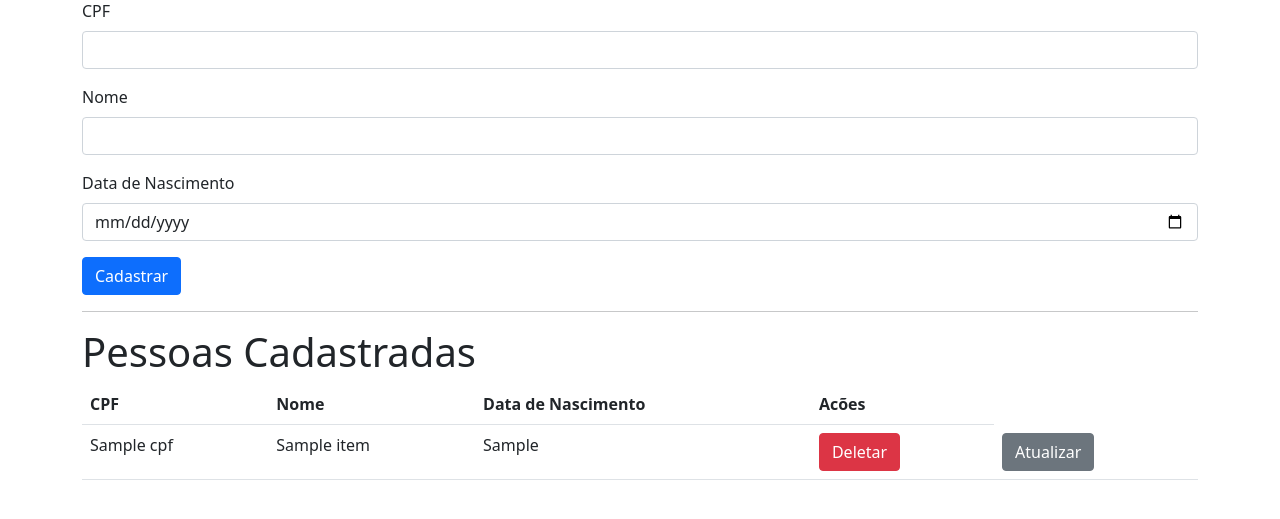
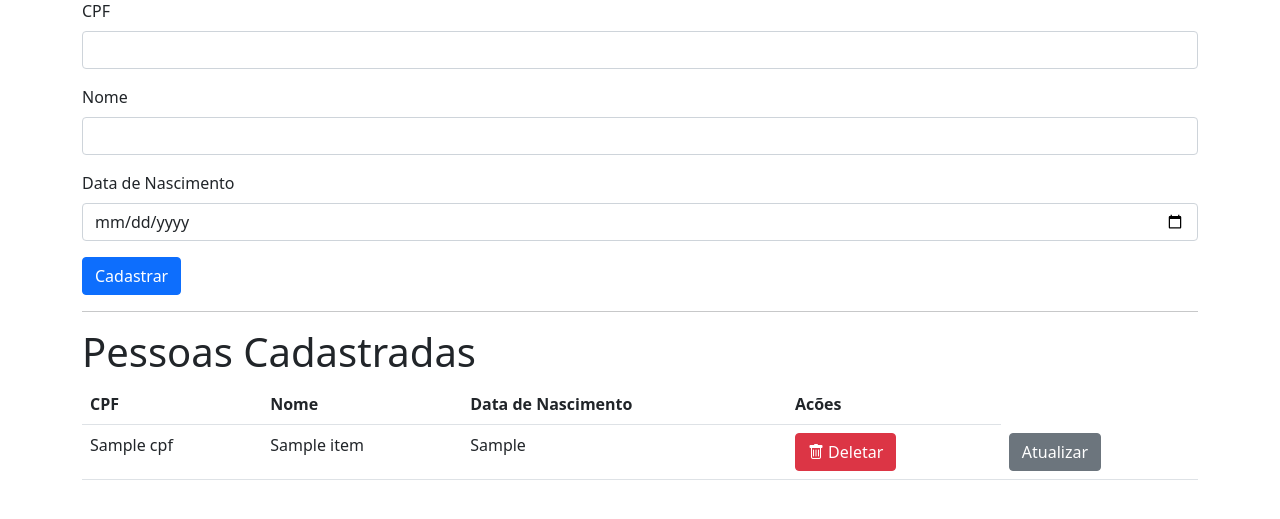
Before and after one commit to thal01veloso/Python, a Flask app: template templates/index.html in a window 1280 px wide. Shown: the part 57-576 px from the top of the page. Run offline with Flask 2, Linux system fonts and the light colour scheme; the template is opened without the code that fills it: most values are stand-ins (such as "Sample title", 1, 10 or a date in 2020); some libraries are stand-ins or nearby versions.

Commit message:
Implementa Icones no botão

```diff
--- a/Pessoas.json
+++ b/Pessoas.json
@@ -1 +1 @@
-{"_default": {"30": {"CPF": "45421", "Nome": "Noemi", "DataNascimento": "2022-01-18"}, "32": {"CPF": "1525415", "Nome": "Juvenal", "DataNascimento": "2022-01-19"}, "33": {"CPF": "8899656589", "Nome": "Guri Banana", "DataNascimento": "1976-06-16"}}}
+{"_default": {"32": {"CPF": "1525415", "Nome": "Juvenal", "DataNascimento": "2022-01-19"}, "33": {"CPF": "8899656589", "Nome": "Guri Banana", "DataNascimento": "1976-06-16"}, "34": {"CPF": "45525299", "Nome": "Maria Fernanda", "DataNascimento": "2022-01-19"}}}
--- a/templates/index.html
+++ b/templates/index.html
@@ -1,10 +1,11 @@
 <!DOCTYPE html>
 <html>
 <head>
+    <link rel="stylesheet" href="https://cdn.jsdelivr.net/npm/bootstrap-icons@1.7.2/font/bootstrap-icons.css">
     <meta charset='utf-8'>
     <title>Cadastro de pessoas</title>
     <link href="https://cdn.jsdelivr.net/npm/bootstrap@5.0.2/dist/css/bootstrap.min.css" rel="stylesheet" integrity="sha384-EVSTQN3/azprG1Anm3QDgpJLIm9Nao0Yz1ztcQTwFspd3yD65VohhpuuCOmLASjC" crossorigin="anonymous">
-</head>
+  </head>
 <body>
   <div class="container-sm">
   <h1>Cadastrar Pessoas</h1>
@@ -37,7 +38,7 @@
             <td>{{item["CPF"]}}</td>
             <td>{{item["Nome"]}}</td>
             <td>{{item["DataNascimento"]}}</td>
-            <td><a class="btn btn-danger" href='/deletar/{{item["CPF"]}}'>Deletar</a></td>
+            <td><a class="btn btn-danger" href='/deletar/{{item["CPF"]}}'><i class="bi bi-trash"> </i>Deletar</a></td>
             <td><a href='/atualizar/{{item["CPF"]}}'class="btn btn-secondary">Atualizar</a></td>
         </tr>
         {% endfor %}
```
